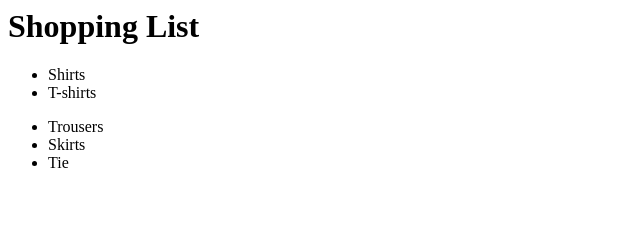
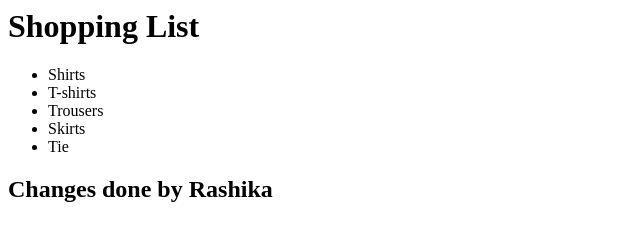
Before and after one commit to RashikaSharma/GitHubProject1, a plain HTML site: page Index.html in a window 1280 px wide. Shown: the whole page, without its empty margins (0-640 px from the left). Drawn offline with Linux system fonts and the light colour scheme.

Commit message:
committed

```diff
--- a/Index.html
+++ b/Index.html
@@ -2,9 +2,8 @@
 <ul>
 <li>Shirts</li>
 <li>T-shirts</li>
-</ul>
-<ul>
 <li>Trousers</li>
 <li>Skirts</li>
 <li>Tie</li>
 </ul>
+<h2>Changes done by Rashika<h2>
```
